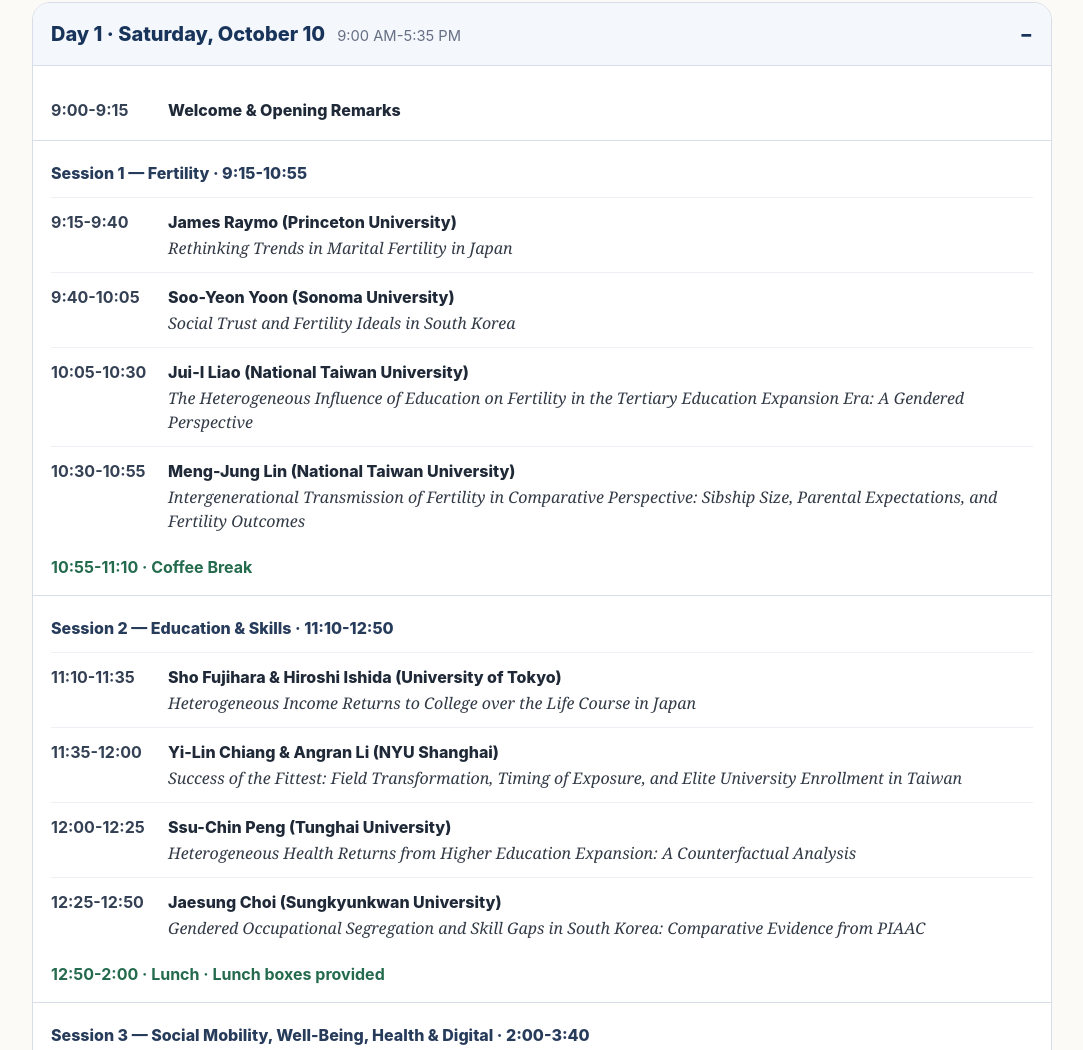
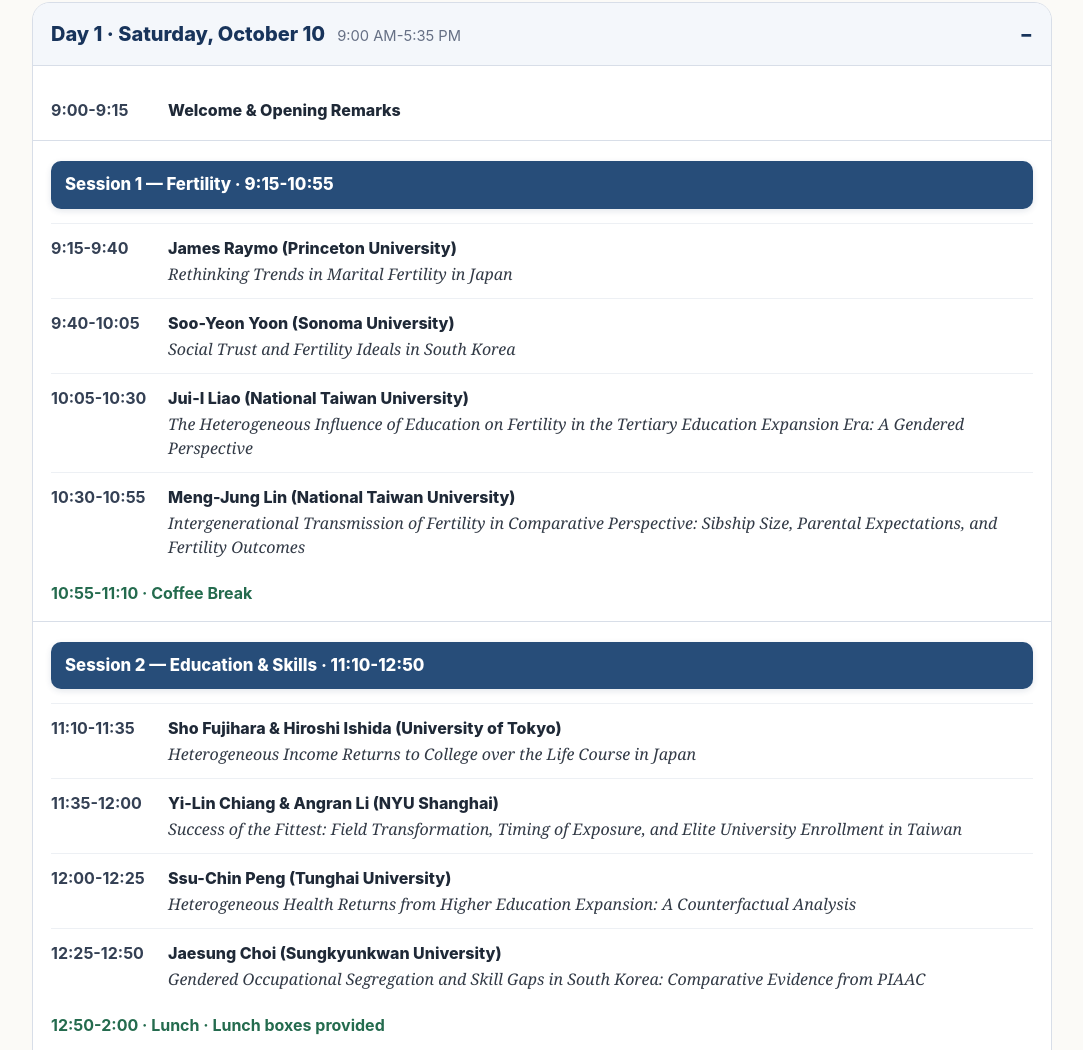
Before and after one commit to jaesungc/2026_Life_Course_Conference, a plain HTML site: page index.html in a window 1280 px wide. Shown: the part 1006-2056 px from the top of the page, without its empty margins (98-1181 px from the left). Drawn offline with Linux system fonts and the light colour scheme.

Commit message:
Make session headings more visually distinct

```diff
--- a/index.html
+++ b/index.html
@@ -40,7 +40,7 @@
 .daytitle{font-size:1.25rem;font-weight:800;color:var(--navy)}
 .session{padding:20px 18px 6px}
 .session + .session{border-top:1px solid var(--line)}
-.session-title{font-weight:800;color:#273b5b;margin:0 0 12px}
+.session-title{display:block;font-size:1.05rem;font-weight:850;color:#fff;background:#274d79;padding:11px 14px;border-radius:10px;margin:0 0 14px;box-shadow:0 2px 6px rgba(24,52,91,.12)}
 .paper{display:grid;grid-template-columns:105px 1fr;gap:12px;padding:12px 0;border-top:1px solid #edf0f4}
 .paper:first-of-type{border-top:0}
 .time{font-weight:750;color:#344054}
```
